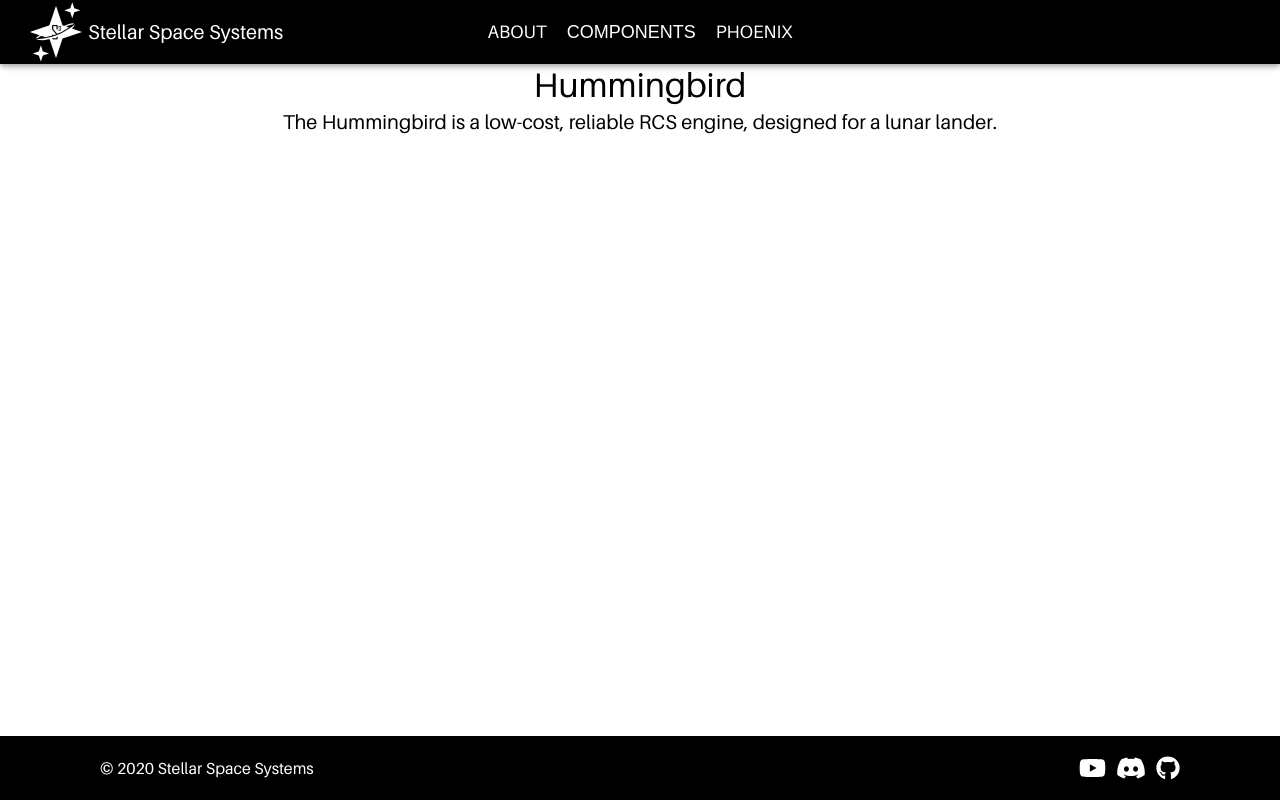
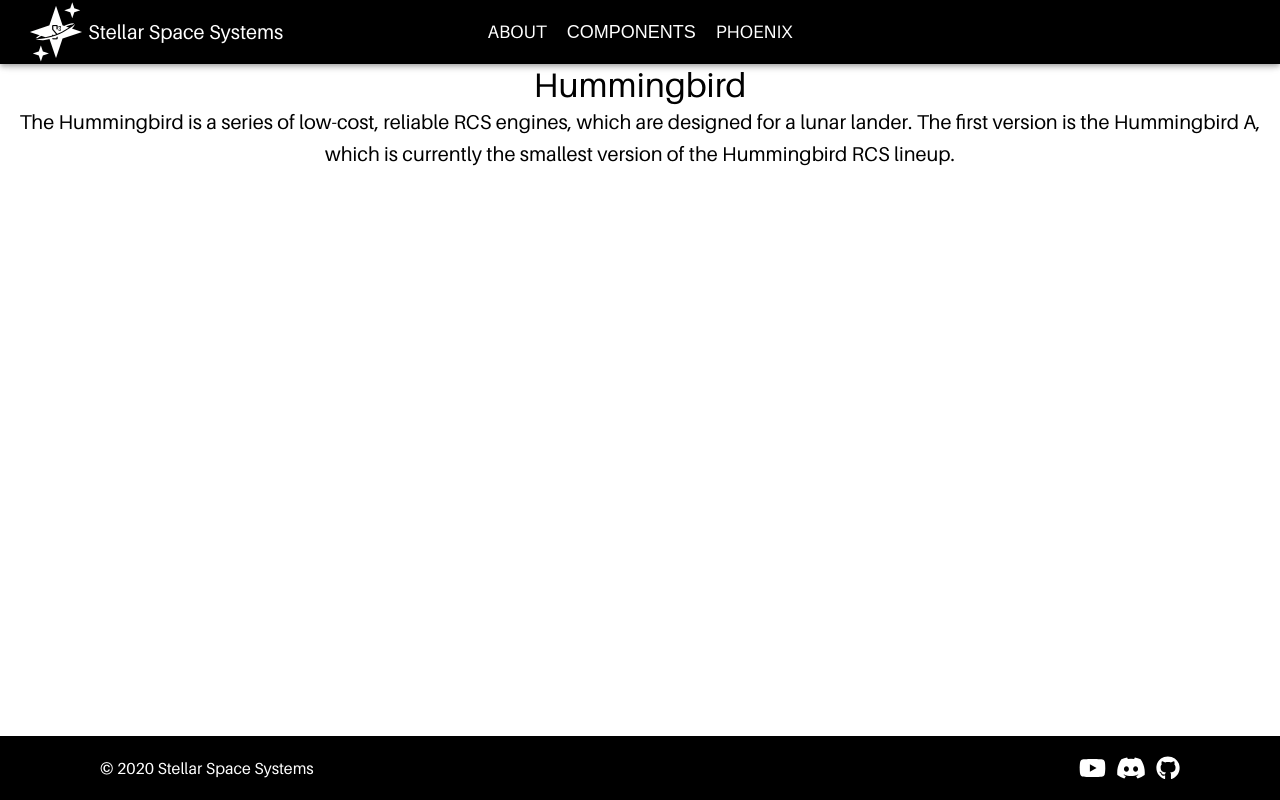
Before and after one commit to VA7NFH/va7nfh.github.io, a React (Create React App) app: page /engines/hummingbird in a window 1280 px wide. Built offline with nearby package versions, Linux system fonts and the light colour scheme.

Commit message:
Update Hummingbird.js

```diff
--- a/src/pages/Hummingbird.js
+++ b/src/pages/Hummingbird.js
@@ -9,7 +9,9 @@ class Hummingbird extends React.Component {
           Hummingbird
         </Typography>
         <Typography variant="h6" align="center">
-          The Hummingbird is a low-cost, reliable RCS engine, designed for a lunar lander.
+          The Hummingbird is a series of low-cost, reliable RCS engines, which are designed for a lunar lander.
+
+          The first version is the Hummingbird A, which is currently the smallest version of the Hummingbird RCS lineup.
         </Typography>
       </div>
     )
```
